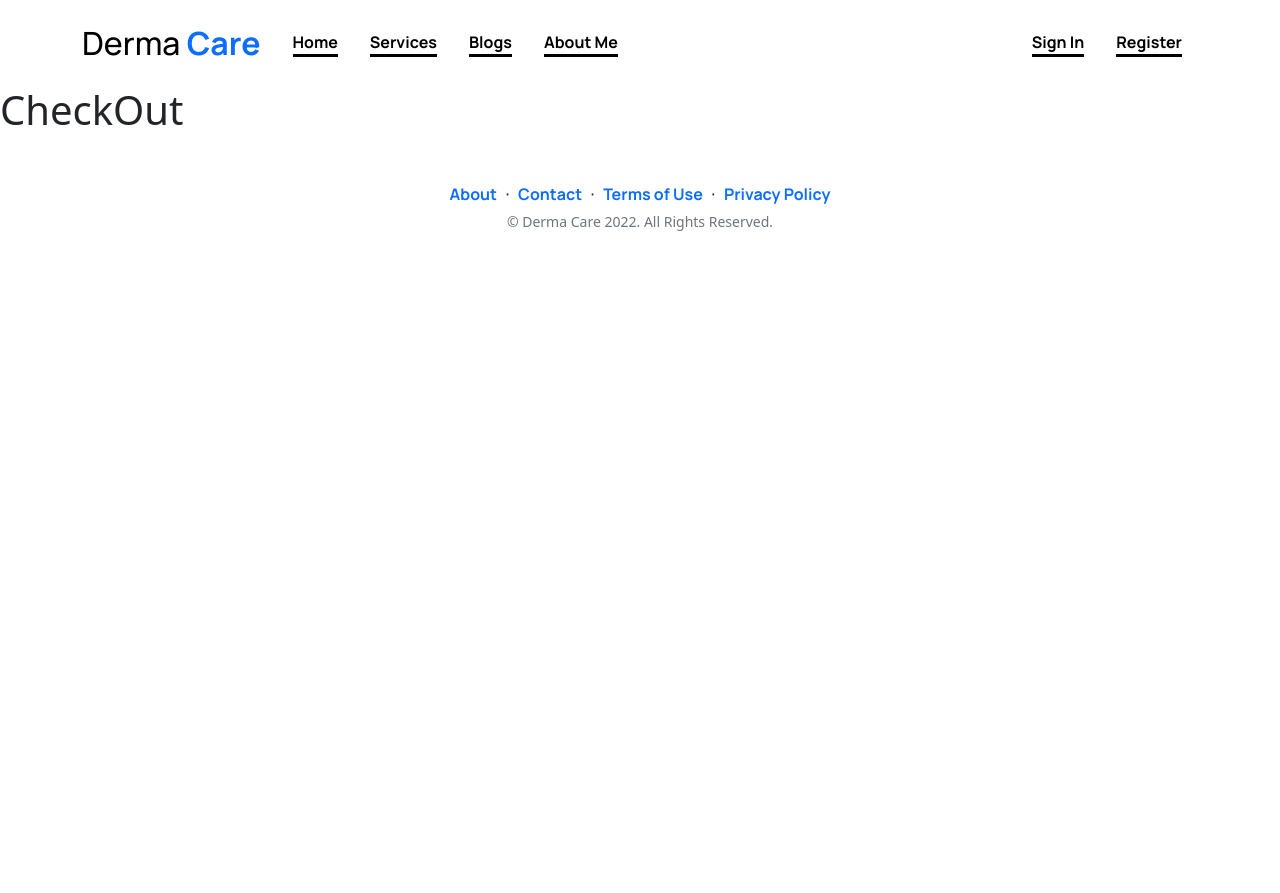
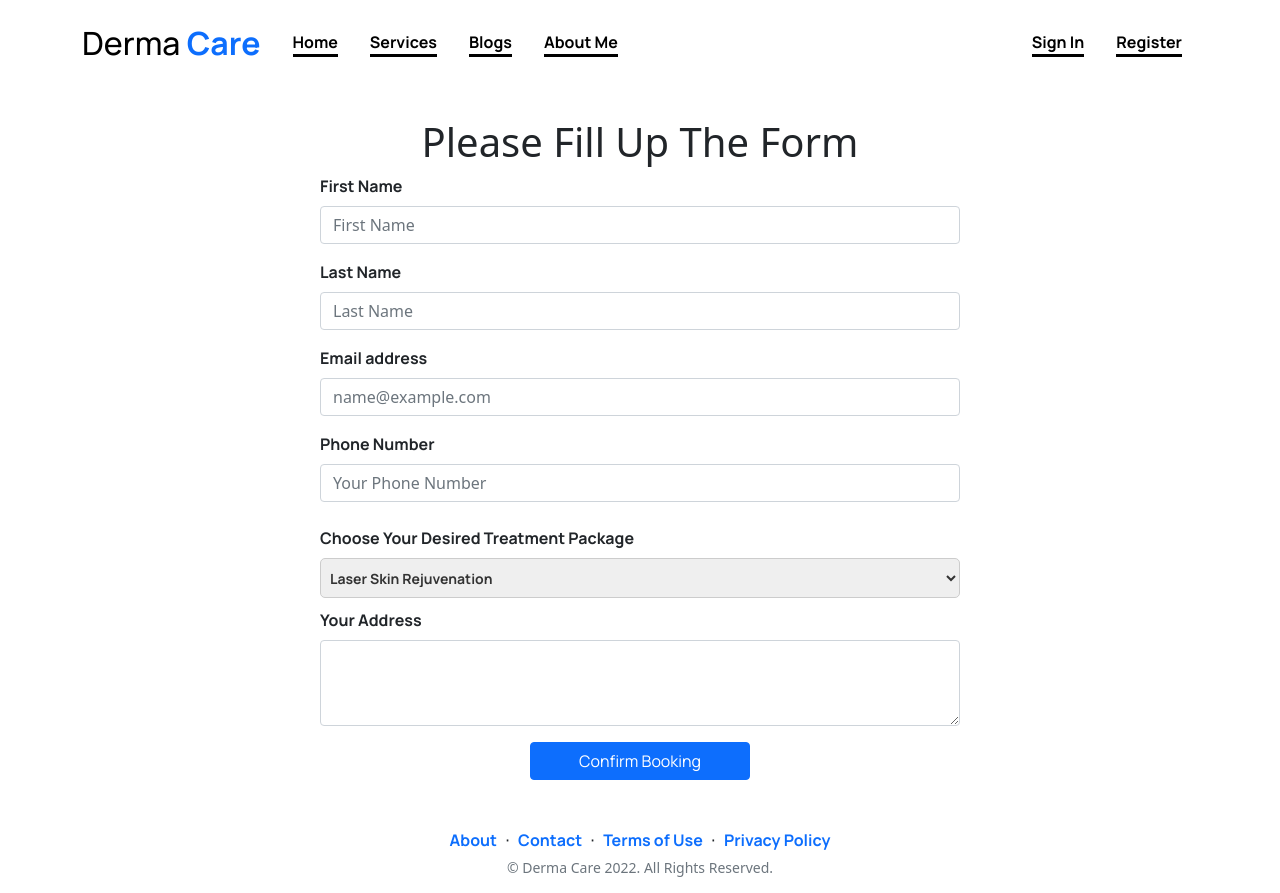
Before and after one commit to saminravi99/assignment-10, a React (Create React App) app: page /checkout in a window 1280 px wide. Before the commit the page ends 800 px from the top, so only its background shows below. Built offline with nearby package versions, Linux system fonts and the light colour scheme; no server answers.

Commit message:
checkout component created

```diff
--- a/package.json
+++ b/package.json
@@ -15,6 +15,7 @@
     "react-bootstrap": "^2.2.3",
     "react-dom": "^18.0.0",
     "react-firebase-hooks": "^5.0.3",
+    "react-hook-form": "^7.29.0",
     "react-router-dom": "^6.3.0",
     "react-scripts": "5.0.0",
     "web-vitals": "^2.1.4"
--- a/src/components/CheckOut/CheckOut.css
+++ b/src/components/CheckOut/CheckOut.css
@@ -0,0 +1,15 @@
+.select{
+    width: 100%;
+    height: 40px;
+    border: 1px solid #ccc;
+    border-radius: 5px;
+    padding: 5px;
+    font-size: 14px;
+    color: #333;
+    margin-bottom: 10px;
+}
+
+.checkout-labels{
+    font-family: Manrope;
+    font-weight: 700;
+}
--- a/src/components/CheckOut/CheckOut.js
+++ b/src/components/CheckOut/CheckOut.js
@@ -1,12 +1,67 @@
-import React from 'react';
-import "./CheckOut.css"
+import React from "react";
+import "./CheckOut.css";
+import { useForm } from "react-hook-form";
+import { Button, Form } from "react-bootstrap";
+import { useNavigate } from "react-router-dom";
 
 const CheckOut = () => {
-    return (
-        <div>
-            <h1>CheckOut</h1>
-        </div>
-    );
+    const navigate = useNavigate();
+  const { register, handleSubmit } = useForm();
+
+  const onSubmit = () => {
+    navigate("/thankyou");
+  };
+
+  return (
+    <div className="w-50 mx-auto my-5 checkout-conatiner">
+      <Form onSubmit={handleSubmit(onSubmit)}>
+        <h1 className="text-center">Please Fill Up The Form</h1>
+        <Form.Group className="mb-3" controlId="exampleForm.ControlInput1">
+          <Form.Label className="checkout-labels">First Name</Form.Label>
+          <Form.Control type="text" placeholder="First Name"  required />
+        </Form.Group>
+        <Form.Group className="mb-3" controlId="exampleForm.ControlInput1">
+          <Form.Label className="checkout-labels">Last Name</Form.Label>
+          <Form.Control type="text" placeholder="Last Name"  required/>
+        </Form.Group>
+        <Form.Group className="mb-3" controlId="exampleForm.ControlInput1">
+          <Form.Label className="checkout-labels">Email address</Form.Label>
+          <Form.Control type="email" placeholder="name@example.com" required />
+        </Form.Group>
+        <Form.Group className="mb-3" controlId="exampleForm.ControlInput1">
+          <Form.Label className="checkout-labels">Phone Number</Form.Label>
+          <Form.Control type="number" placeholder="Your Phone Number"  required/>
+        </Form.Group>
+
+        <label htmlFor="select" className="my-2 checkout-labels">
+          Choose Your Desired Treatment Package{" "}
+        </label>
+        <select className="select checkout-labels" {...register("services")}>
+          <option className="checkout-labels" value="Laser Skin Rejuvenation">
+            Laser Skin Rejuvenation
+          </option>
+          <option className="checkout-labels" value="Acne Blue Light Therapy">
+            Acne Blue Light Therapy
+          </option>
+          <option className="checkout-labels" value="Microdermabrasion">
+            Microdermabrasion
+          </option>
+        </select>
+        <Form.Group className="mb-3" controlId="exampleForm.ControlTextarea1">
+          <Form.Label className="checkout-labels">Your Address</Form.Label>
+          <Form.Control as="textarea" rows={3} required />
+        </Form.Group>
+        <Button
+          className="px-5 d-block mx-auto checkout-labels"
+          variant="primary"
+          type="submit"
+        >
+          Confirm Booking
+        </Button>
+      </Form>
+
+    </div>
+  );
 };
 
 export default CheckOut;
--- a/src/components/Login/Login.js
+++ b/src/components/Login/Login.js
@@ -1,14 +1,14 @@
-import React from 'react';
-import { Button, Form } from 'react-bootstrap';
-import { useNavigate } from 'react-router-dom';
-import SocialLogin from '../SocialLogin/SocialLogin';
+import React from "react";
+import { Button, Form } from "react-bootstrap";
+import { useNavigate } from "react-router-dom";
+import SocialLogin from "../SocialLogin/SocialLogin";
 import "./Login.css";
 
 const Login = () => {
   const navigate = useNavigate();
   const handleLogin = () => {
-        navigate('/sign-up');
-    }
+    navigate("/sign-up");
+  };
 
   const handleForgetPassword = () => {
     navigate("/forget-password");
@@ -17,9 +17,10 @@ const Login = () => {
   return (
     <div className="w-50 mx-auto mt-5">
       <Form className="form-container">
+        <h1 className="text-center text-primary">Sign In</h1>
         <Form.Group className="mb-3" controlId="formBasicEmail">
           <Form.Label>Email address</Form.Label>
-            <Form.Control type="email" placeholder="Enter email" />
+          <Form.Control type="email" placeholder="Enter email" required />
           <Form.Text className="text-muted">
             We'll never share your email with anyone else.
           </Form.Text>
@@ -27,7 +28,7 @@ const Login = () => {
 
         <Form.Group className="mb-3" controlId="formBasicPassword">
           <Form.Label>Password</Form.Label>
-            <Form.Control type="password" placeholder="Password" />
+          <Form.Control type="password" placeholder="Password" required />
         </Form.Group>
 
         <p className="text-primary forget-pass" onClick={handleForgetPassword}>
--- a/src/components/SignUp/SignUp.css
+++ b/src/components/SignUp/SignUp.css
@@ -2,3 +2,7 @@
     font-family: Manrope;
     font-weight: 700;
 }
+
+.form-container h1{
+    font-weight: 700;
+}
--- a/src/components/SignUp/SignUp.js
+++ b/src/components/SignUp/SignUp.js
@@ -15,14 +15,15 @@ const SignUp = () => {
     return (
       <div className="w-50 mx-auto my-5">
         <Form className="form-container">
+          <h1 className="text-center text-primary">Register</h1>
           <Form.Group className="mb-3" controlId="formBasicEmail">
             <Form.Label>Name</Form.Label>
-            <Form.Control type="text" placeholder="Enter Your Name" />
+            <Form.Control type="text" placeholder="Enter Your Name" required />
             <Form.Text className="text-muted"></Form.Text>
           </Form.Group>
           <Form.Group className="mb-3" controlId="formBasicEmail">
             <Form.Label>Email address</Form.Label>
-            <Form.Control type="email" placeholder="Enter email" />
+            <Form.Control type="email" placeholder="Enter email" required />
             <Form.Text className="text-muted">
               We'll never share your email with anyone else.
             </Form.Text>
@@ -30,7 +31,7 @@ const SignUp = () => {
 
           <Form.Group className="mb-3" controlId="formBasicPassword">
             <Form.Label>Password</Form.Label>
-            <Form.Control type="password" placeholder="Password" />
+            <Form.Control type="password" placeholder="Password" required />
           </Form.Group>
           <Form.Group className="mb-3" controlId="formBasicCheckbox">
             <Form.Check type="checkbox" label="Accept Terms and Conditions" />
@@ -44,7 +45,7 @@ const SignUp = () => {
               Login
             </span>
           </h6>
-          <div className= " d-flex justify-content-center align-items-center">
+          <div className=" d-flex justify-content-center align-items-center">
             <Button className="px-5" variant="primary" type="submit">
               Sign Up
             </Button>
```
Also changed, not shown: 1 other file (tests, documents, lock files or other folders). Lines whose indentation alone changed are shown as unchanged.
